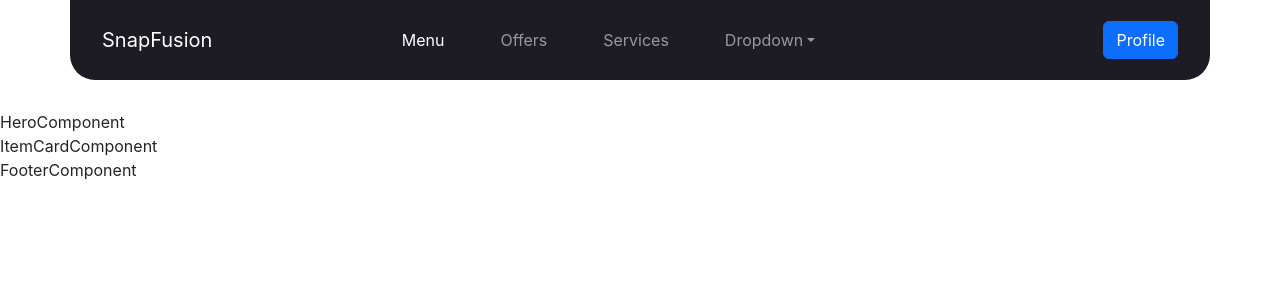
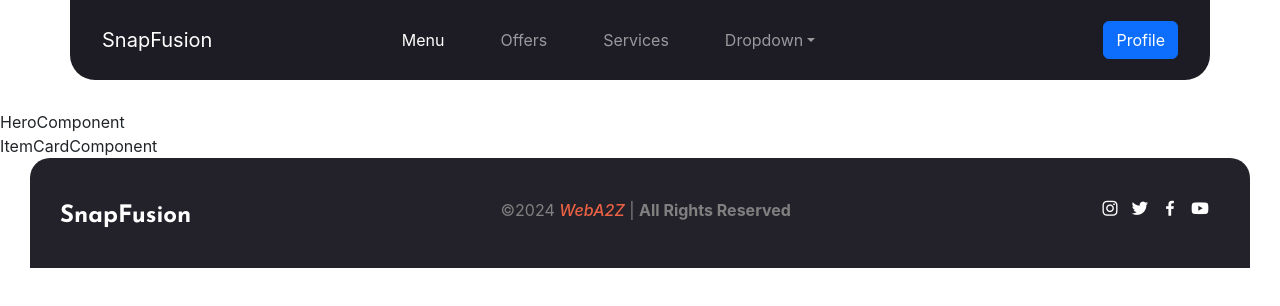
Before and after one commit to rohankarankot/WebA2Z, a React (Create React App) app: page / in a window 1280 px wide. Shown: the top 306 px of the page. Built offline with nearby package versions, Linux system fonts and the light colour scheme.

Commit message:
updated footer design --andy

```diff
--- a/public/index.html
+++ b/public/index.html
@@ -26,6 +26,7 @@
     -->
     <title>SnapFusion Pro</title>
     <link href="https://cdn.jsdelivr.net/npm/bootstrap@5.3.3/dist/css/bootstrap.min.css" rel="stylesheet" integrity="sha384-QWTKZyjpPEjISv5WaRU9OFeRpok6YctnYmDr5pNlyT2bRjXh0JMhjY6hW+ALEwIH" crossorigin="anonymous">
+    <link href='https://unpkg.com/boxicons@2.1.4/css/boxicons.min.css' rel='stylesheet'>
 
   </head>
   <body>
--- /dev/null
+++ b/src/components/footer/footer.component.css
@@ -0,0 +1,33 @@
+@import url('https://fonts.googleapis.com/css2?family=Josefin+Sans:ital,wght@0,100..700;1,100..700&family=Kanit:ital,wght@0,100;0,200;0,300;0,400;0,500;0,600;0,700;0,800;0,900;1,100;1,200;1,300;1,400;1,500;1,600;1,700;1,800;1,900&display=swap');
+
+
+.logo {
+    font-family: 'Josefin Sans',sans-serif;
+    font-size: x-large;
+    font-weight: 800;
+}
+
+footer {
+    background-color: #23222A;
+    display: flex;
+    justify-content: space-between;
+    color: white;
+    padding: 30px;
+    padding-top: 40px;
+    margin: 0px 30px;
+    border-top-right-radius: 20px;
+    border-top-left-radius: 20px
+}
+footer i {
+    color: #ea6143;
+    font-weight: 500;
+}
+footer p {
+    color: gray;
+}
+
+.icons i{
+    color: white;
+    margin-right: 10px;
+    font-size: 20px;
+}
--- a/src/components/footer/footer.component.jsx
+++ b/src/components/footer/footer.component.jsx
@@ -1,7 +1,29 @@
 import React from "react";
+import { BRAND_NAME_SHORT } from '../../constants';
+import styles from "./footer.component.css";
+
+
 
 function FooterComponent() {
-  return <div>FooterComponent</div>;
+  return (
+    <footer>
+      <div className="logo">
+      {BRAND_NAME_SHORT}
+      </div>
+
+      <div className="copyrgt">
+        <p>&copy;2024 <i>WebA2Z</i> | <b>All Rights Reserved</b> </p>
+      </div>
+
+      <div className="icons">
+      <i class='bx bxl-instagram'></i>
+      <i class='bx bxl-twitter'></i>
+      <i class='bx bxl-facebook'></i>
+      <i class='bx bxl-youtube'></i>
+
+      </div>
+    </footer>
+  )
 }
 
 export default FooterComponent;
```
